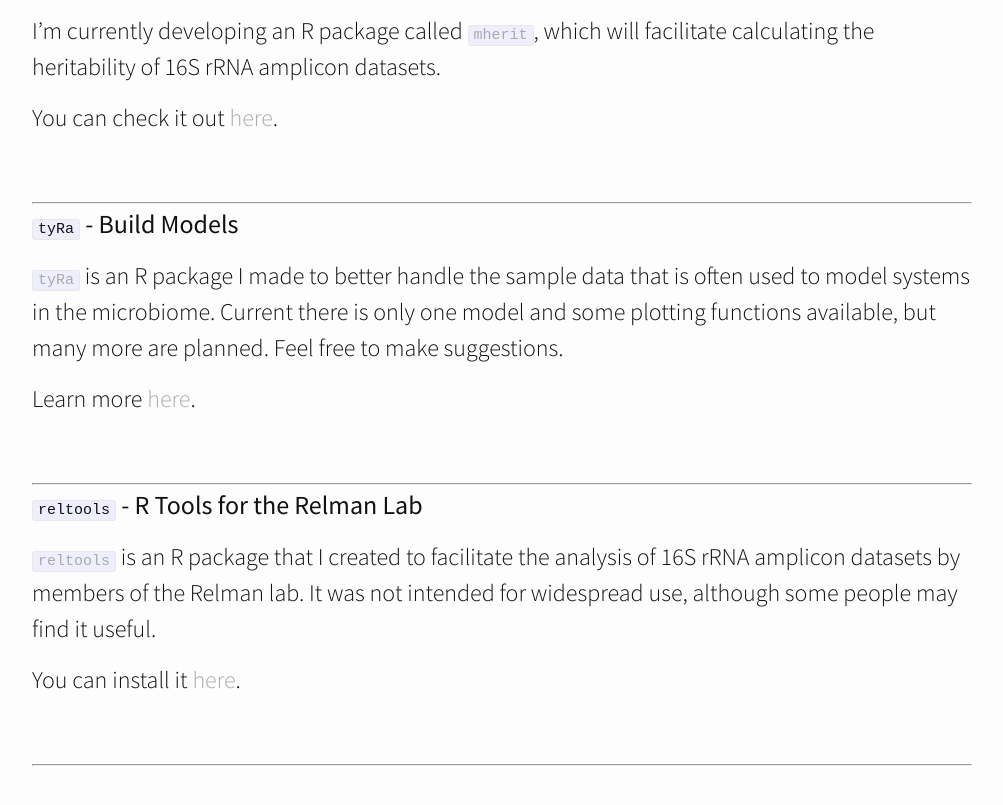
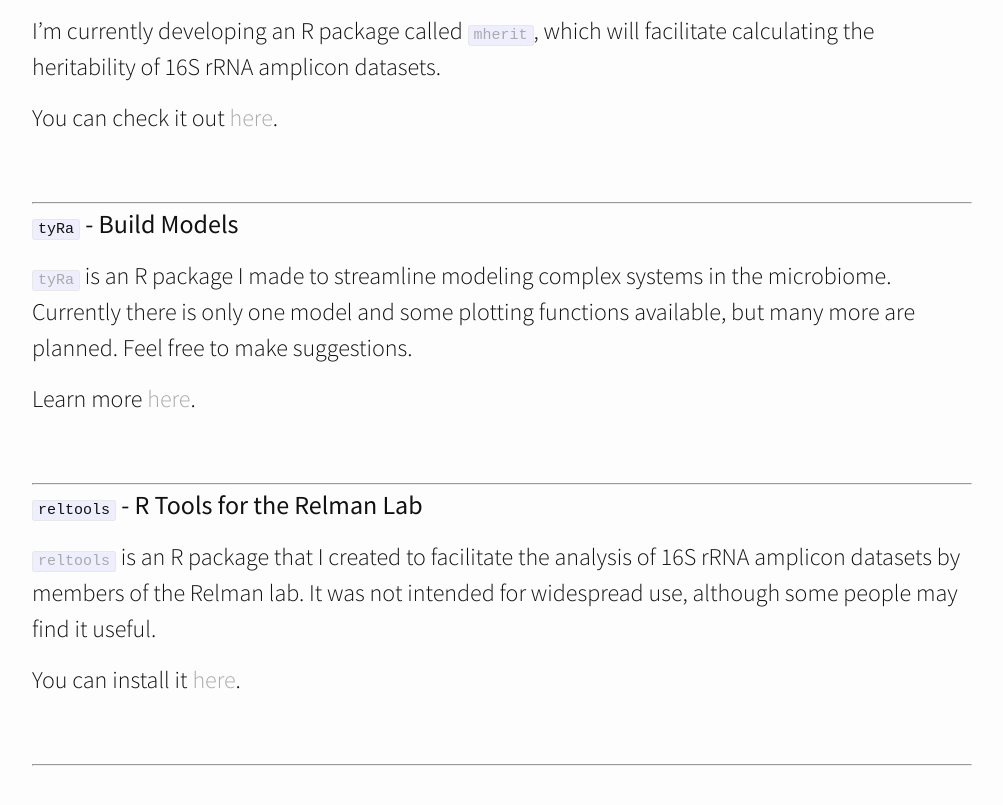
Before and after one commit to DanielSprockett/danielsprockett.github.io, a Jekyll site: the page built from software.md, in a window 1280 px wide and 900 px high, scrolled down 452 px. Shown: the top 805 px of the window, without its empty margins (138-1141 px from the left). Built offline with Jekyll 4.4.1, drawn with Linux system fonts in a browser that asks for light colours; nearby versions of some CDN libraries.

Commit message:
Update software.md

```diff
--- a/software.md
+++ b/software.md
@@ -23,7 +23,7 @@
 
 <h3><code>tyRa</code> - Build Models</h3>
 
-[<code>tyRa</code>](https://github.com/DanielSprockett/tyRa) is an R package I made to better handle the sample data that is often used to model systems in the microbiome. Current there is only one model and some plotting functions available, but many more are planned. Feel free to make suggestions.
+[<code>tyRa</code>](https://github.com/DanielSprockett/tyRa) is an R package I made to streamline modeling complex systems in the microbiome. Currently there is only one model and some plotting functions available, but many more are planned. Feel free to make suggestions.
 
 Learn more [here](https://danielsprockett.github.io/tyRa/).
 
```
